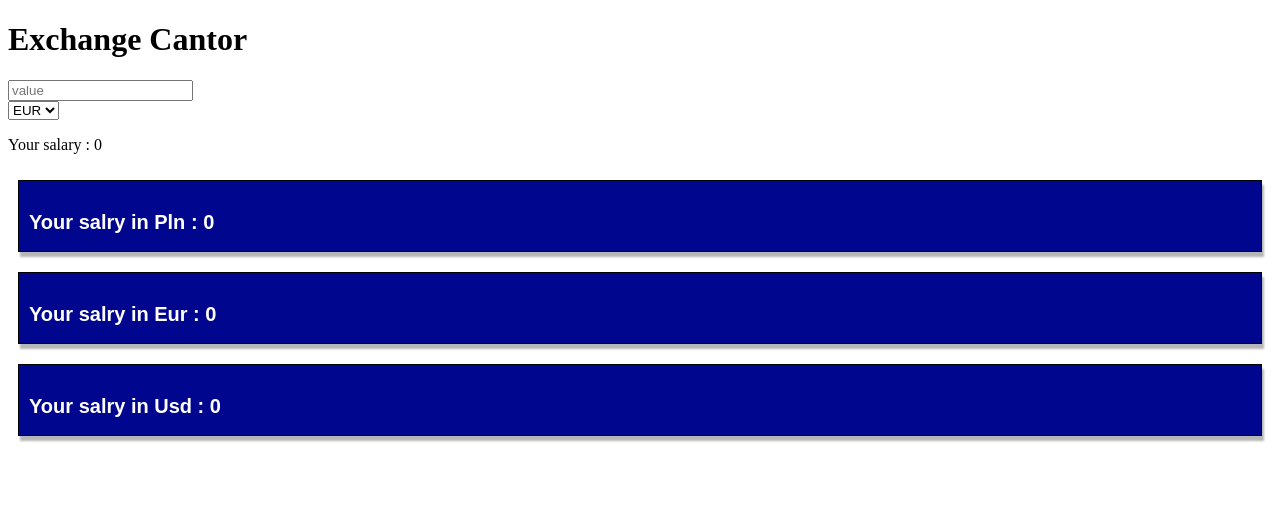
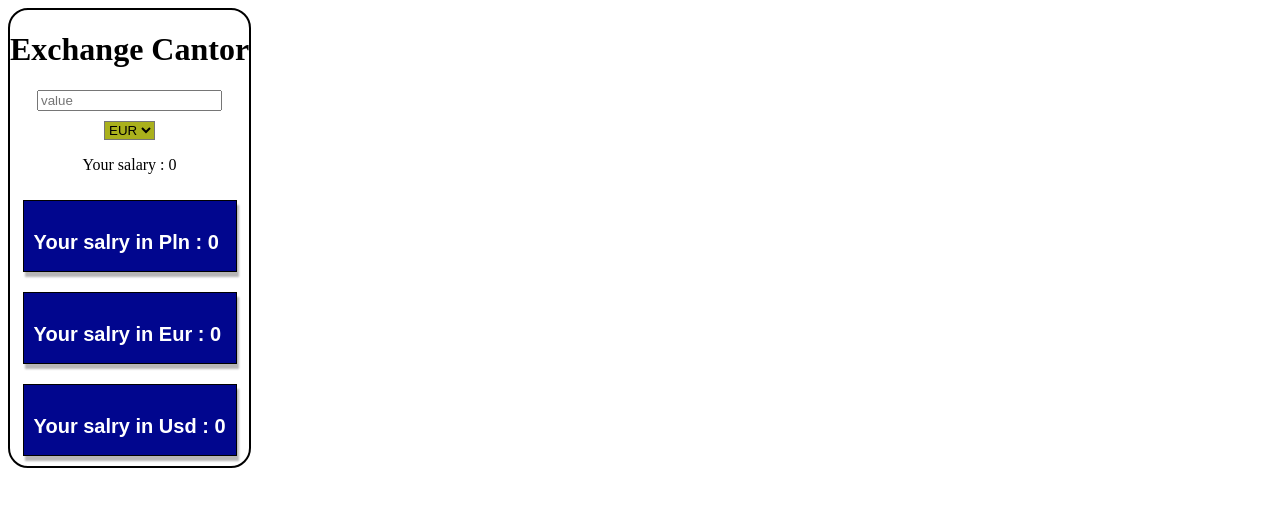
Before and after one commit to marcinoles87/exchangemoney, a React (Create React App) app: page / in a window 1280 px wide. Shown: the top 506 px of the page. Built offline with nearby package versions, Linux system fonts and the light colour scheme.

Commit message:
add input and function

```diff
--- a/src/App.css
+++ b/src/App.css
@@ -1,8 +1,28 @@
+.exchange-container{
+    display:flex;
+    flex-direction: column;
+    justify-content: center;
+    align-items: center;
+    text-align: center;
+    border: 2px solid black;
+    border-radius: 20px;
+    width: fit-content;
+}
+
 .change-container{
     display: flex;
     flex-direction: column;
     justify-content: center;
 
+}
+
+.select-value{
+    margin-top: 10px;
+
+}
+
+select{
+    background-color: rgb(170, 177, 28);
 }
 
 .money-container{
@@ -16,4 +36,5 @@
     background-color: rgb(1, 6, 142);
     border: 1px solid black;
     box-shadow: 2px 5px 2px rgb(183, 182, 182);
+    text-align: left;
 }
--- a/src/App.js
+++ b/src/App.js
@@ -49,6 +49,7 @@ function App() {
     const inputField = document.querySelector('input');
     console.log(inputField);
     inputField.value = '';
+    setValue(0);
     setValueEur(0);
     setValuePln(0);
     setValueUsd(0);
@@ -59,7 +60,7 @@ function App() {
 
   return (
   <>
-    <div className="container">
+    <div className="exchange-container">
 
       <h1>Exchange Cantor</h1>
 
```
